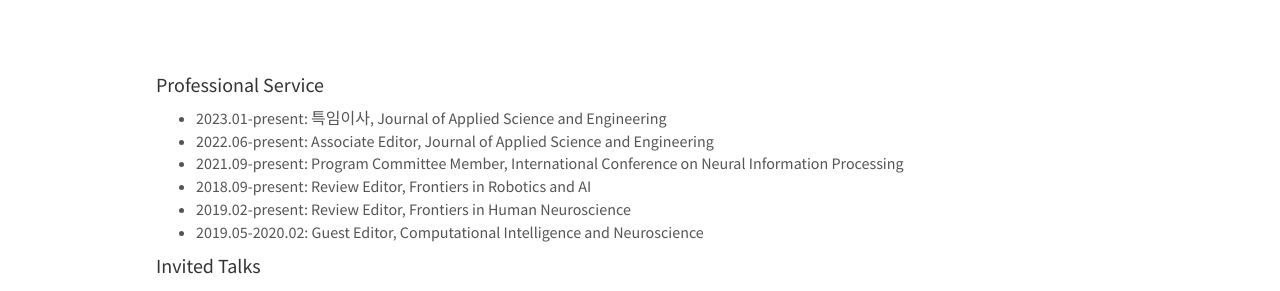
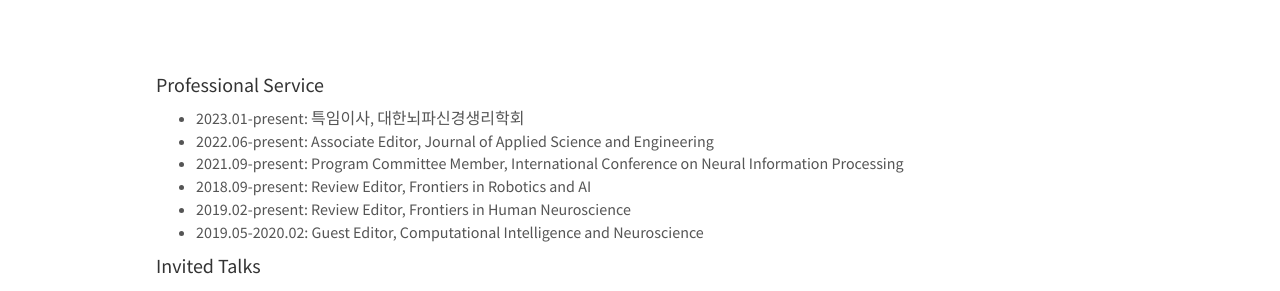
Before and after one commit to KNU-BrainAI/knu-brainai.github.io, a Jekyll site: the page built from _pages/professor.md, in a window 1280 px wide and 1197 px high. Shown: the part 350-641 px from the top of the window. Built offline with Jekyll 4.4.1, drawn with Linux system fonts in a browser that asks for light colours; nearby versions of some CDN libraries.

Commit message:
Update professor.md

```diff
--- a/_pages/professor.md
+++ b/_pages/professor.md
@@ -20,7 +20,7 @@ Phone: +82-53-950-5544<br/><br/>
 <br/><br/>
 
 #### Professional Service
-- 2023.01-present: 특임이사, Journal of Applied Science and Engineering
+- 2023.01-present: 특임이사, 대한뇌파신경생리학회
 - 2022.06-present: Associate Editor, Journal of Applied Science and Engineering
 - 2021.09-present: Program Committee Member, International Conference on Neural Information Processing
 - 2018.09-present: Review Editor, Frontiers in Robotics and AI
```
